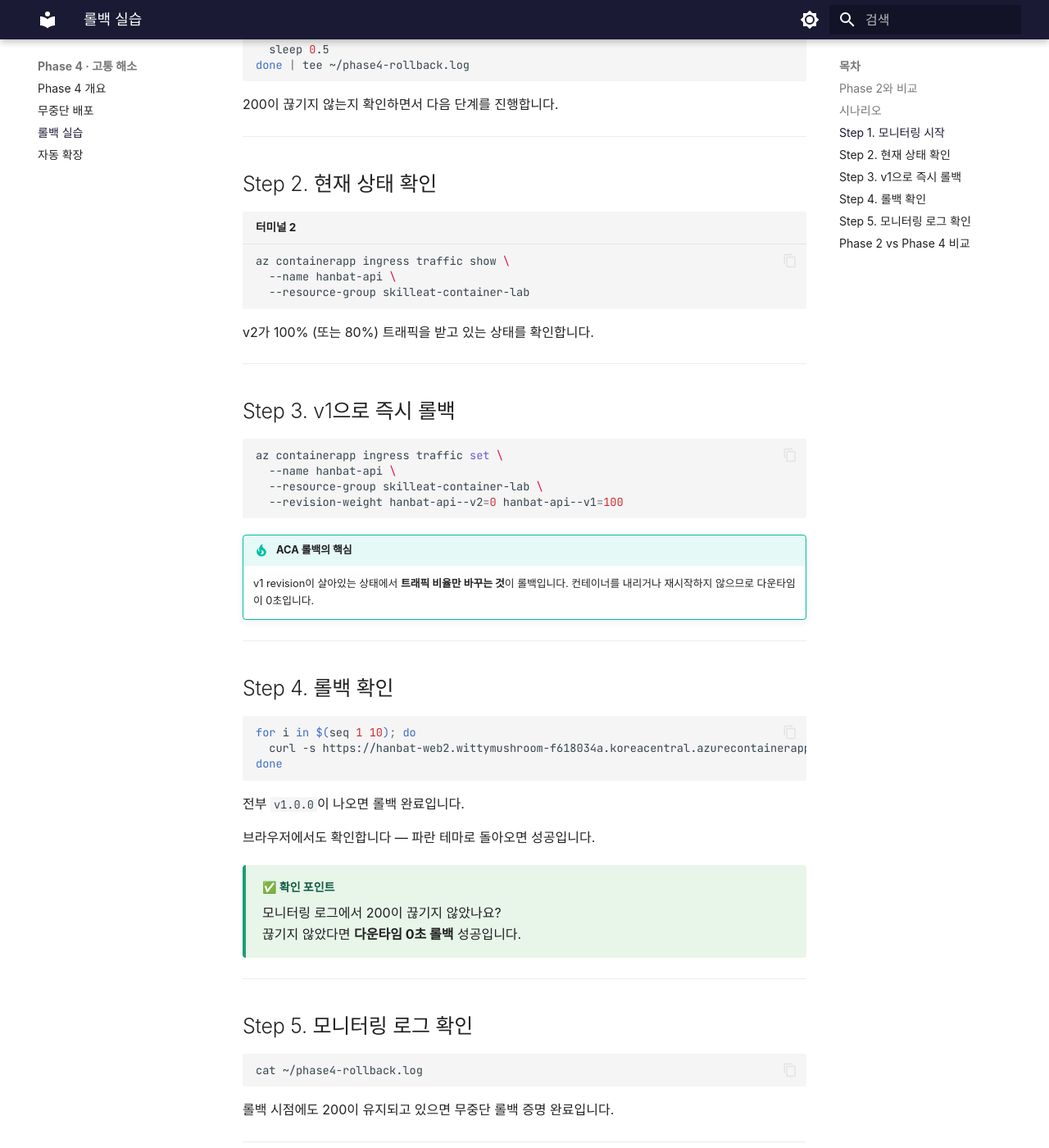
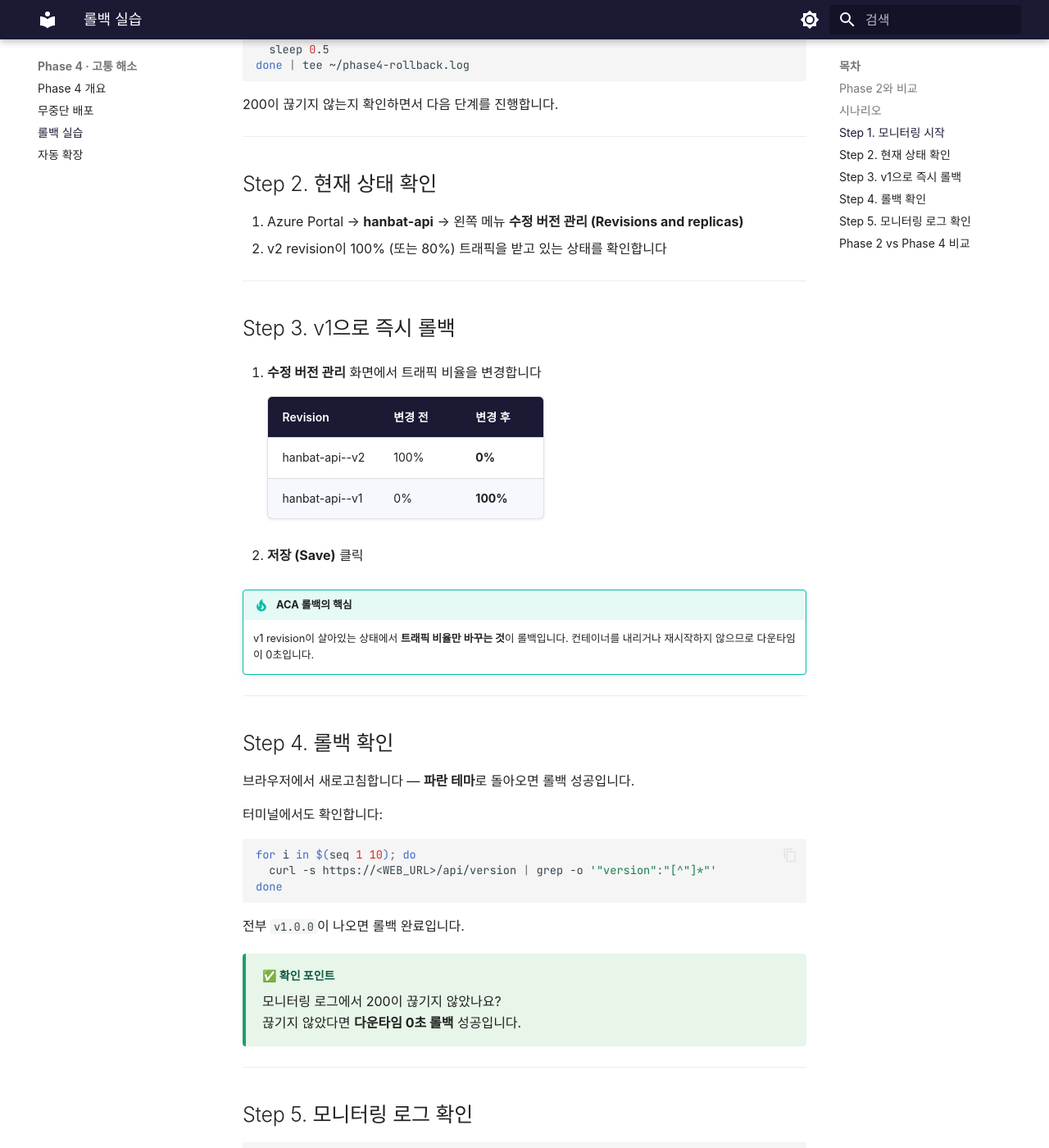
Before and after one commit to skilleat-labs/container-service-labs, an MkDocs documentation site: the page built from docs/phase-4/rollback.md, in a window 1280 px wide and 1400 px high, scrolled down 1035 px. Shown: the whole window at 82% size. Built offline with MkDocs 1.6.1 and Material for MkDocs 9.7.7, drawn with Linux system fonts in a browser that asks for light colours; some web fonts are replaced.

Commit message:
fix: 롤백 실습 CLI → Portal 방식으로 변경

````diff
--- a/docs/phase-4/rollback.md
+++ b/docs/phase-4/rollback.md
@@ -51,24 +51,21 @@ done | tee ~/phase4-rollback.log
 
 ## Step 2. 현재 상태 확인
 
-```bash title="터미널 2"
-az containerapp ingress traffic show \
-  --name hanbat-api \
-  --resource-group skilleat-container-lab
-```
-
-v2가 100% (또는 80%) 트래픽을 받고 있는 상태를 확인합니다.
+1. Azure Portal → **hanbat-api** → 왼쪽 메뉴 **수정 버전 관리 (Revisions and replicas)**
+2. v2 revision이 100% (또는 80%) 트래픽을 받고 있는 상태를 확인합니다
 
 ---
 
 ## Step 3. v1으로 즉시 롤백
 
-```bash
-az containerapp ingress traffic set \
-  --name hanbat-api \
-  --resource-group skilleat-container-lab \
-  --revision-weight hanbat-api--v2=0 hanbat-api--v1=100
-```
+1. **수정 버전 관리** 화면에서 트래픽 비율을 변경합니다
+
+    | Revision | 변경 전 | 변경 후 |
+    |----------|---------|---------|
+    | hanbat-api--v2 | 100% | **0%** |
+    | hanbat-api--v1 | 0% | **100%** |
+
+2. **저장 (Save)** 클릭
 
 !!! tip "ACA 롤백의 핵심"
     v1 revision이 살아있는 상태에서 **트래픽 비율만 바꾸는 것**이 롤백입니다.
@@ -78,15 +75,17 @@ az containerapp ingress traffic set \
 
 ## Step 4. 롤백 확인
 
+브라우저에서 새로고침합니다 — **파란 테마**로 돌아오면 롤백 성공입니다.
+
+터미널에서도 확인합니다:
+
 ```bash
 for i in $(seq 1 10); do
-  curl -s https://hanbat-web2.wittymushroom-f618034a.koreacentral.azurecontainerapps.io/api/version | grep -o '"version":"[^"]*"'
+  curl -s https://<WEB_URL>/api/version | grep -o '"version":"[^"]*"'
 done
 ```
 
 전부 `v1.0.0`이 나오면 롤백 완료입니다.
-
-브라우저에서도 확인합니다 — 파란 테마로 돌아오면 성공입니다.
 
 <div class="checkpoint">
 <div class="checkpoint-title">✅ 확인 포인트</div>
````
